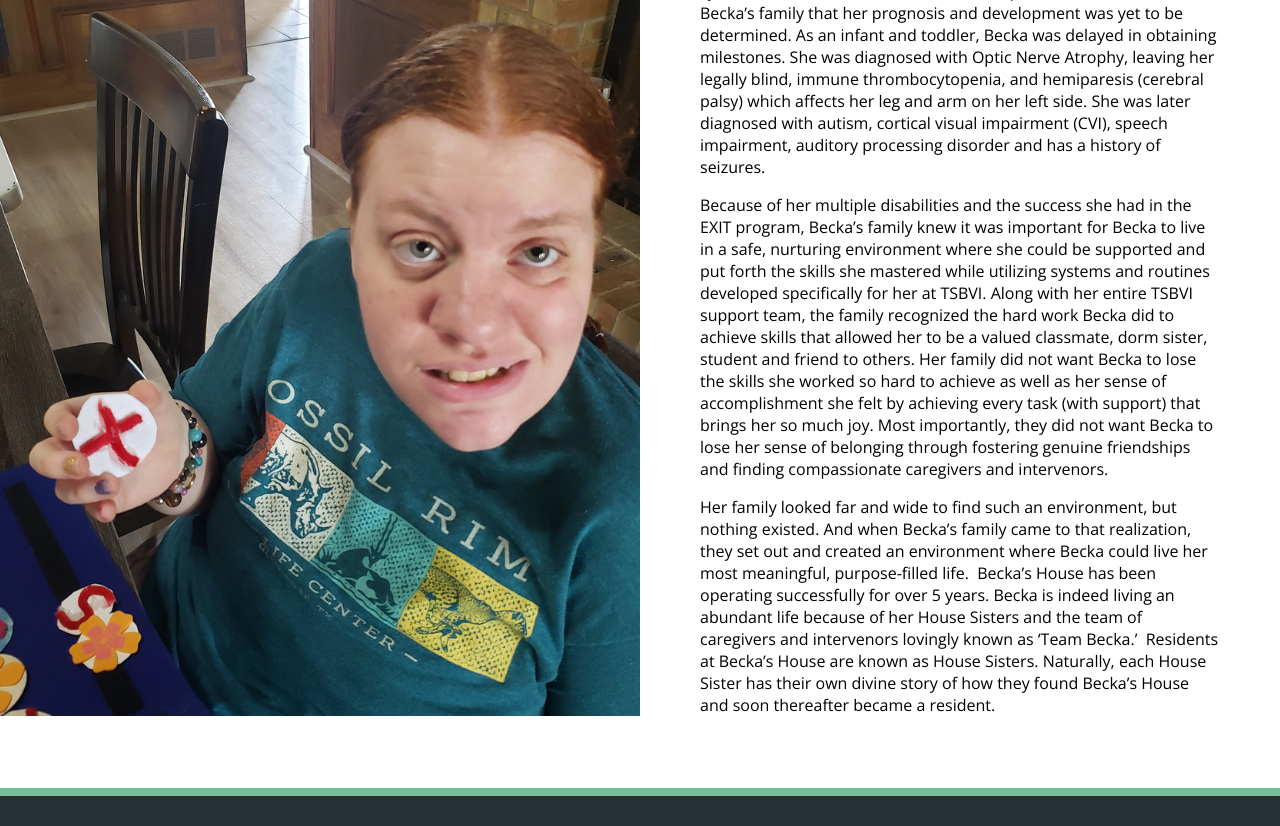
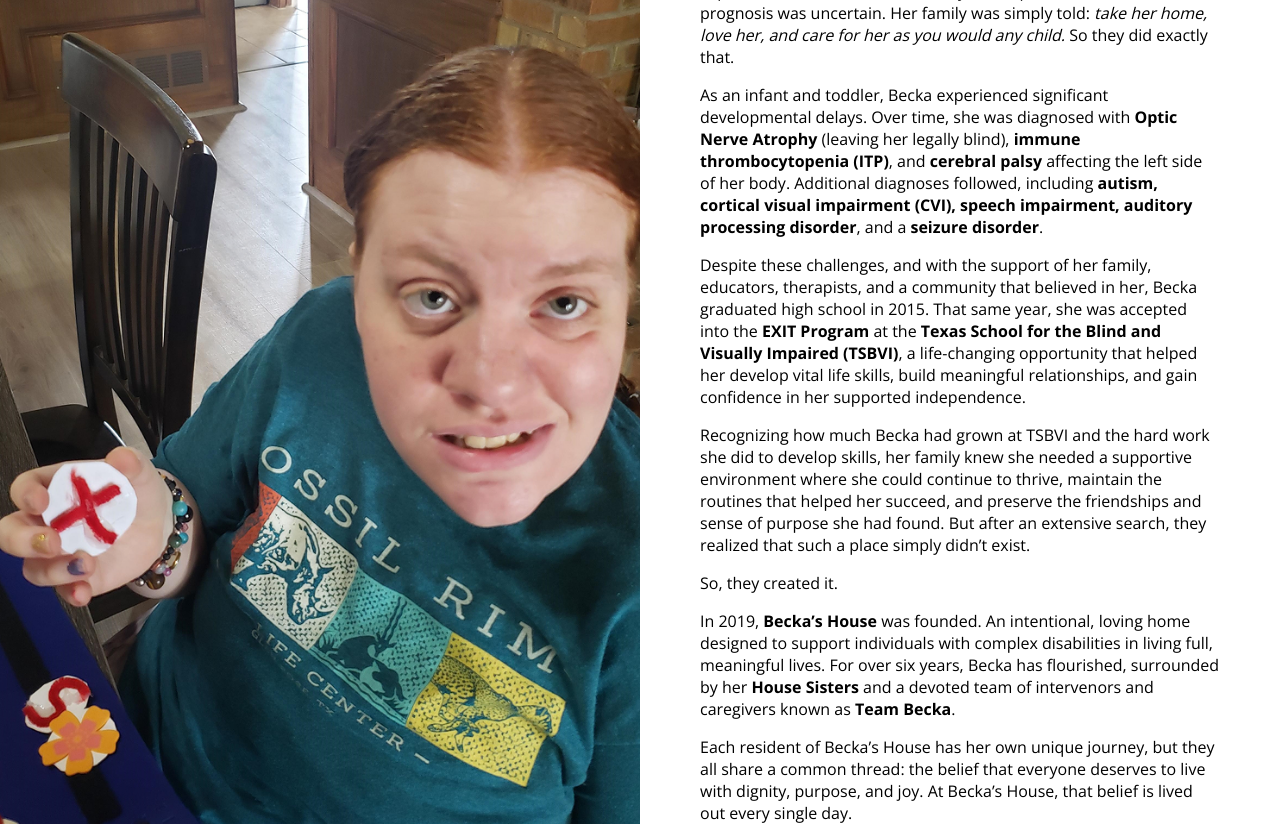
Before and after one commit to gwilliamboyd/beckas-house, a Next.js app: page / in a window 1280 px wide. Shown: the part 1960-2786 px from the top of the page. Built offline with nearby package versions, Linux system fonts and the light colour scheme.

Commit message:
Updates Beckas Story text

```diff
--- a/components/About.jsx
+++ b/components/About.jsx
@@ -71,47 +71,64 @@ const About = () => {
             </h2>
             <div className={`${open_sans.className} ${styles.aboutParagraph}`}>
               <p>
-                At birth in 1997, Becka was diagnosed with intraventricular
-                hemorrhage resulting in porencephaly, an extremely rare
-                neurological disorder of the central nervous system
-                characterized by cysts or cavities within the cerebral
-                hemisphere. The doctors told Becka’s family that her prognosis
-                and development was yet to be determined. As an infant and
-                toddler, Becka was delayed in obtaining milestones. She was
-                diagnosed with Optic Nerve Atrophy, leaving her legally blind,
-                immune thrombocytopenia, and hemiparesis (cerebral palsy) which
-                affects her leg and arm on her left side. She was later
-                diagnosed with autism, cortical visual impairment (CVI), speech
-                impairment, auditory processing disorder and has a history of
-                seizures.
+                Becka was born in 1997 with a diagnosis of{' '}
+                <b>intraventricular hemorrhage</b>, which led to{' '}
+                <b>porencephaly</b>, a rare neurological disorder characterized
+                by cysts or cavities in the brain. Doctors explained that her
+                brain hadn’t fully developed and that her prognosis was
+                uncertain. Her family was simply told:{' '}
+                <em>
+                  take her home, love her, and care for her as you would any
+                  child.
+                </em>{' '}
+                So they did exactly that.
               </p>
               <p>
-                Because of her multiple disabilities and the success she had in
-                the EXIT program, Becka’s family knew it was important for Becka
-                to live in a safe, nurturing environment where she could be
-                supported and put forth the skills she mastered while utilizing
-                systems and routines developed specifically for her at TSBVI.
-                Along with her entire TSBVI support team, the family recognized
-                the hard work Becka did to achieve skills that allowed her to be
-                a valued classmate, dorm sister, student and friend to others.
-                Her family did not want Becka to lose the skills she worked so
-                hard to achieve as well as her sense of accomplishment she felt
-                by achieving every task (with support) that brings her so much
-                joy. Most importantly, they did not want Becka to lose her sense
-                of belonging through fostering genuine friendships and finding
-                compassionate caregivers and intervenors.
+                As an infant and toddler, Becka experienced significant
+                developmental delays. Over time, she was diagnosed with{' '}
+                <b>Optic Nerve Atrophy</b> (leaving her legally blind),{' '}
+                <b>immune thrombocytopenia (ITP)</b>, and <b>cerebral palsy</b>{' '}
+                affecting the left side of her body. Additional diagnoses
+                followed, including{' '}
+                <b>
+                  autism, cortical visual impairment (CVI), speech impairment,
+                  auditory processing disorder
+                </b>
+                , and a <b>seizure disorder</b>.
               </p>
               <p>
-                Her family looked far and wide to find such an environment, but
-                nothing existed. And when Becka’s family came to that
-                realization, they set out and created an environment where Becka
-                could live her most meaningful, purpose-filled life.  Becka’s
-                House has been operating successfully for over 5 years. Becka is
-                indeed living an abundant life because of her House Sisters and
-                the team of caregivers and intervenors lovingly known as ‘Team
-                Becka.’  Residents at Becka’s House are known as House Sisters.
-                Naturally, each House Sister has their own divine story of how
-                they found Becka’s House and soon thereafter became a resident.
+                Despite these challenges, and with the support of her family,
+                educators, therapists, and a community that believed in her,
+                Becka graduated high school in 2015. That same year, she was
+                accepted into the <b>EXIT Program</b> at the{' '}
+                <b>Texas School for the Blind and Visually Impaired (TSBVI)</b>,
+                a life-changing opportunity that helped her develop vital life
+                skills, build meaningful relationships, and gain confidence in
+                her supported independence.
+              </p>
+              <p>
+                Recognizing how much Becka had grown at TSBVI and the hard work
+                she did to develop skills, her family knew she needed a
+                supportive environment where she could continue to thrive,
+                maintain the routines that helped her succeed, and preserve the
+                friendships and sense of purpose she had found. But after an
+                extensive search, they realized that such a place simply didn’t
+                exist.
+              </p>
+              <p>So, they created it.</p>
+              <p>
+                In 2019, <b>Becka’s House</b> was founded. An intentional,
+                loving home designed to support individuals with complex
+                disabilities in living full, meaningful lives. For over six
+                years, Becka has flourished, surrounded by her{' '}
+                <b>House Sisters</b> and a devoted team of intervenors and
+                caregivers known as <b>Team Becka</b>.
+              </p>
+              <p>
+                Each resident of Becka’s House has her own unique journey, but
+                they all share a common thread: the belief that everyone
+                deserves to live with dignity, purpose, and joy. At Becka’s
+                House, that belief is lived out every single day.
               </p>
             </div>
           </div>
```
